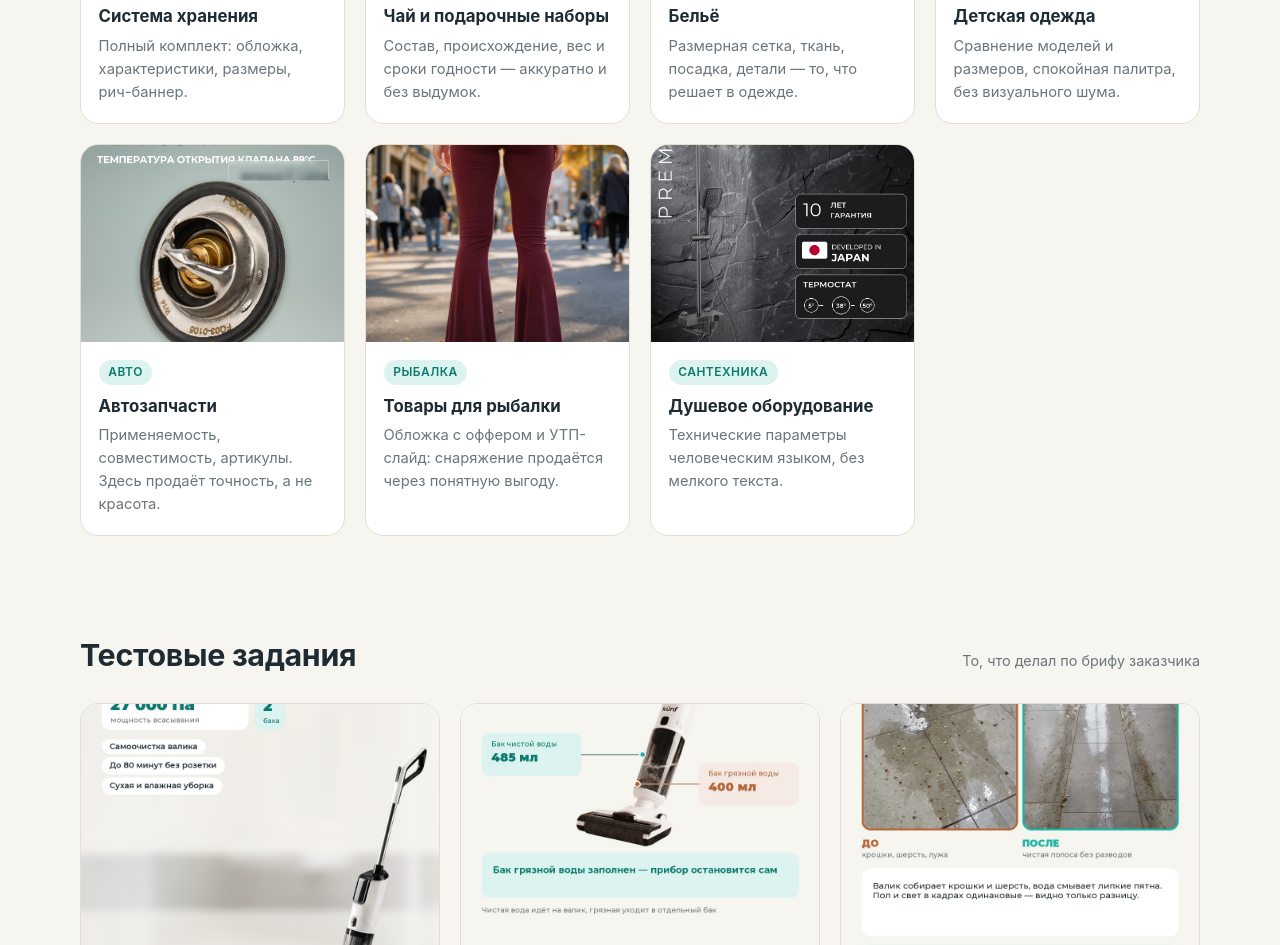
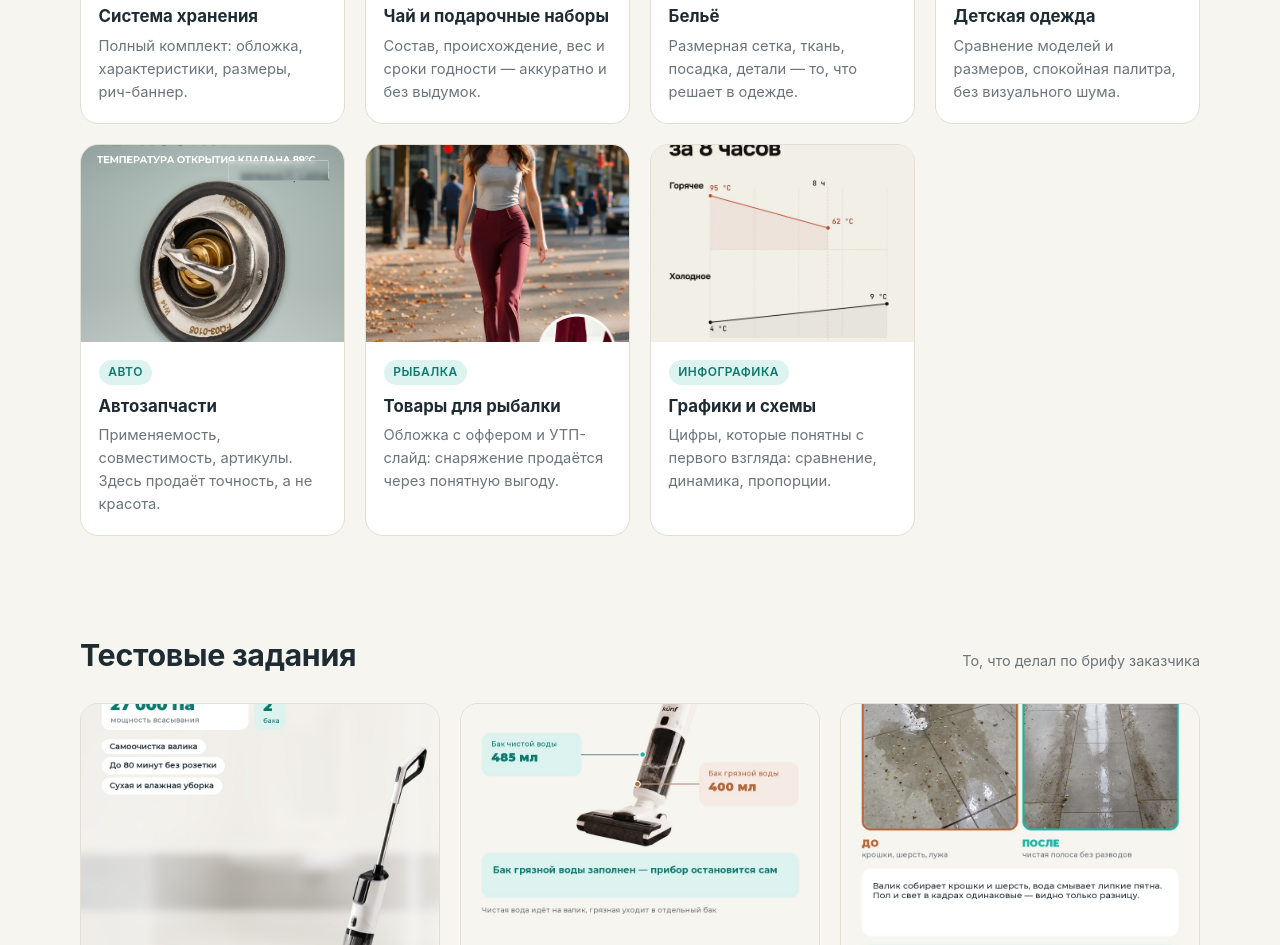
Before and after one commit to MrGradus777/freelance-portfolio, a plain HTML site: page docs/index.html in a window 1280 px wide. Shown: the part 1106-2051 px from the top of the page. Drawn offline with Linux system fonts and the light colour scheme.

Commit message:
docs: swap weak covers

```diff
--- a/docs/index.html
+++ b/docs/index.html
@@ -228,12 +228,12 @@
       <div class="body"><span class="tag">Авто</span><h3>Автозапчасти</h3><p>Применяемость, совместимость, артикулы. Здесь продаёт точность, а не красота.</p></div>
     </article>
     <article class="card">
-      <figure><img src="product-cards/klesh/01_cover.jpg" alt="Карточка товаров для рыбалки: обложка" loading="lazy" decoding="async"></figure>
+      <figure><img src="product-cards/klesh/02_utp.jpg" alt="Карточка товаров для рыбалки: слайд с преимуществами" loading="lazy" decoding="async"></figure>
       <div class="body"><span class="tag">Рыбалка</span><h3>Товары для рыбалки</h3><p>Обложка с оффером и УТП-слайд: снаряжение продаётся через понятную выгоду.</p></div>
     </article>
     <article class="card">
-      <figure><img src="product-cards/kaydzo/02_shower.jpg" alt="Карточка сантехники: душевая лейка" loading="lazy" decoding="async"></figure>
-      <div class="body"><span class="tag">Сантехника</span><h3>Душевое оборудование</h3><p>Технические параметры человеческим языком, без мелкого текста.</p></div>
+      <figure><img src="product-cards/system/02_chart.jpg" alt="Инфографика с графиком характеристик" loading="lazy" decoding="async"></figure>
+      <div class="body"><span class="tag">Инфографика</span><h3>Графики и схемы</h3><p>Цифры, которые понятны с первого взгляда: сравнение, динамика, пропорции.</p></div>
     </article>
   </div>
 </section>
```
Also changed, not shown: docs/product-cards/klesh/02_utp.jpg (added), docs/product-cards/system/02_chart.jpg (added).
